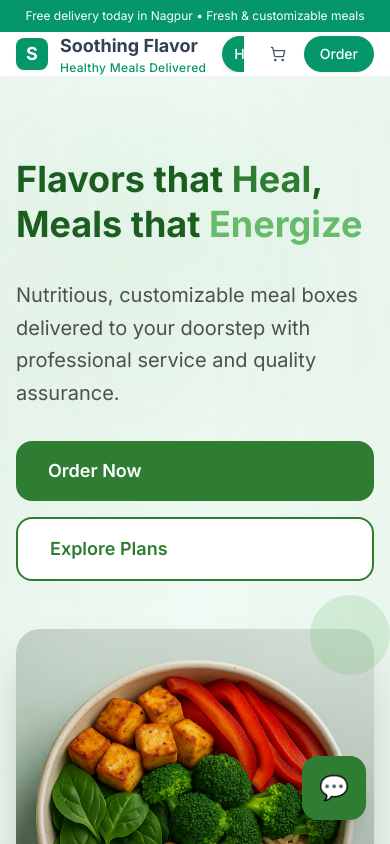
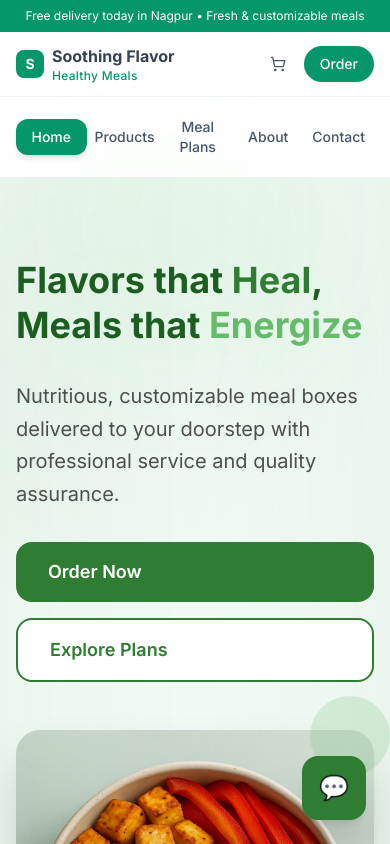
Before and after one commit to Nkt786/soothingflavor, a Next.js app: page / in a window 390 px wide. Shown: the top 844 px of the page. Built offline with nearby package versions, Linux system fonts and the light colour scheme.

Commit message:
Redesign mobile header: Show all navigation options without hamburger menu, clean two-row layout

```diff
--- a/src/components/layout/Header.tsx
+++ b/src/components/layout/Header.tsx
@@ -53,12 +53,14 @@ export default function Header() {
       <header
         className={`sticky top-8 z-50 transition-all duration-300 ${
           isScrolled
-            ? 'h-16 shadow-lg shadow-black/5'
-            : 'h-18'
+            ? 'shadow-lg shadow-black/5'
+            : ''
         }`}
       >
-        <div className="h-full bg-white/65 backdrop-blur-md border-b border-black/5">
-          <div className="max-w-7xl mx-auto px-4 h-full">
+        <div className="bg-white/65 backdrop-blur-md border-b border-black/5">
+          {/* Desktop Layout */}
+          <div className="hidden md:block">
+            <div className="max-w-7xl mx-auto px-4 h-18">
               <div className="flex items-center justify-between h-full">
                 {/* Logo Section - Left */}
                 <div className="flex-shrink-0">
@@ -78,7 +80,7 @@ export default function Header() {
                 </div>
 
                 {/* Navigation - Center (Desktop) */}
-              <nav className="hidden md:flex items-center space-x-1">
+                <nav className="flex items-center space-x-1">
                   {navigation.map((item) => {
                     const isActive = pathname === item.href
                     return (
@@ -102,31 +104,8 @@ export default function Header() {
                   })}
                 </nav>
 
-              {/* Mobile Navigation - Horizontal Scroll */}
-              <nav className="md:hidden flex-1 mx-4 overflow-x-auto scrollbar-hide">
-                <div className="flex items-center space-x-2 min-w-max">
-                  {navigation.map((item) => {
-                    const isActive = pathname === item.href
-                    return (
-                      <Link
-                        key={item.name}
-                        href={item.href}
-                        aria-current={isActive ? 'page' : undefined}
-                        className={`px-3 py-2 rounded-full text-sm font-medium transition-all duration-300 whitespace-nowrap ${
-                          isActive
-                            ? 'text-white bg-emerald-600 shadow-md'
-                            : 'text-slate-600 hover:text-emerald-600 hover:bg-emerald-50'
-                        }`}
-                      >
-                        {item.name}
-                      </Link>
-                    )
-                  })}
-                </div>
-              </nav>
-
                 {/* Actions - Right */}
-              <div className="hidden md:flex items-center space-x-4">
+                <div className="flex items-center space-x-4">
                   {/* Phone */}
                   <Link
                     href="tel:7709811319"
@@ -152,9 +131,32 @@ export default function Header() {
                     Order Now
                   </Button>
                 </div>
+              </div>
+            </div>
+          </div>
 
-              {/* Mobile Actions - Right */}
-              <div className="md:hidden flex items-center space-x-2">
+          {/* Mobile Layout - All Options Visible */}
+          <div className="md:hidden">
+            {/* Top Row: Logo + Actions */}
+            <div className="px-4 py-3 border-b border-gray-100">
+              <div className="flex items-center justify-between">
+                {/* Logo */}
+                <Link href="/" className="flex items-center space-x-2 group">
+                  <div className="w-7 h-7 bg-emerald-600 rounded-lg flex items-center justify-center shadow-sm group-hover:shadow-md transition-all duration-300">
+                    <span className="text-white font-bold text-sm">S</span>
+                  </div>
+                  <div className="flex flex-col">
+                    <span className="text-base font-bold text-slate-700 group-hover:text-emerald-600 transition-colors duration-300">
+                      Soothing Flavor
+                    </span>
+                    <span className="text-xs text-emerald-600 font-medium tracking-wide">
+                      Healthy Meals
+                    </span>
+                  </div>
+                </Link>
+
+                {/* Mobile Actions */}
+                <div className="flex items-center space-x-2">
                   {/* Mobile Cart */}
                   <Button
                     variant="ghost"
@@ -173,6 +175,30 @@ export default function Header() {
                 </div>
               </div>
             </div>
+
+            {/* Bottom Row: Navigation */}
+            <div className="px-4 py-3">
+              <nav className="flex items-center justify-between">
+                {navigation.map((item) => {
+                  const isActive = pathname === item.href
+                  return (
+                    <Link
+                      key={item.name}
+                      href={item.href}
+                      aria-current={isActive ? 'page' : undefined}
+                      className={`flex-1 text-center px-2 py-2 rounded-xl text-sm font-medium transition-all duration-300 ${
+                        isActive
+                          ? 'text-white bg-emerald-600 shadow-md'
+                          : 'text-slate-600 hover:text-emerald-600 hover:bg-emerald-50'
+                      }`}
+                    >
+                      {item.name}
+                    </Link>
+                  )
+                })}
+              </nav>
+            </div>
+          </div>
         </div>
 
       </header>
```
Also changed, not shown: src/app/(storefront)/page.tsx (indentation only). Lines whose indentation alone changed are shown as unchanged.
